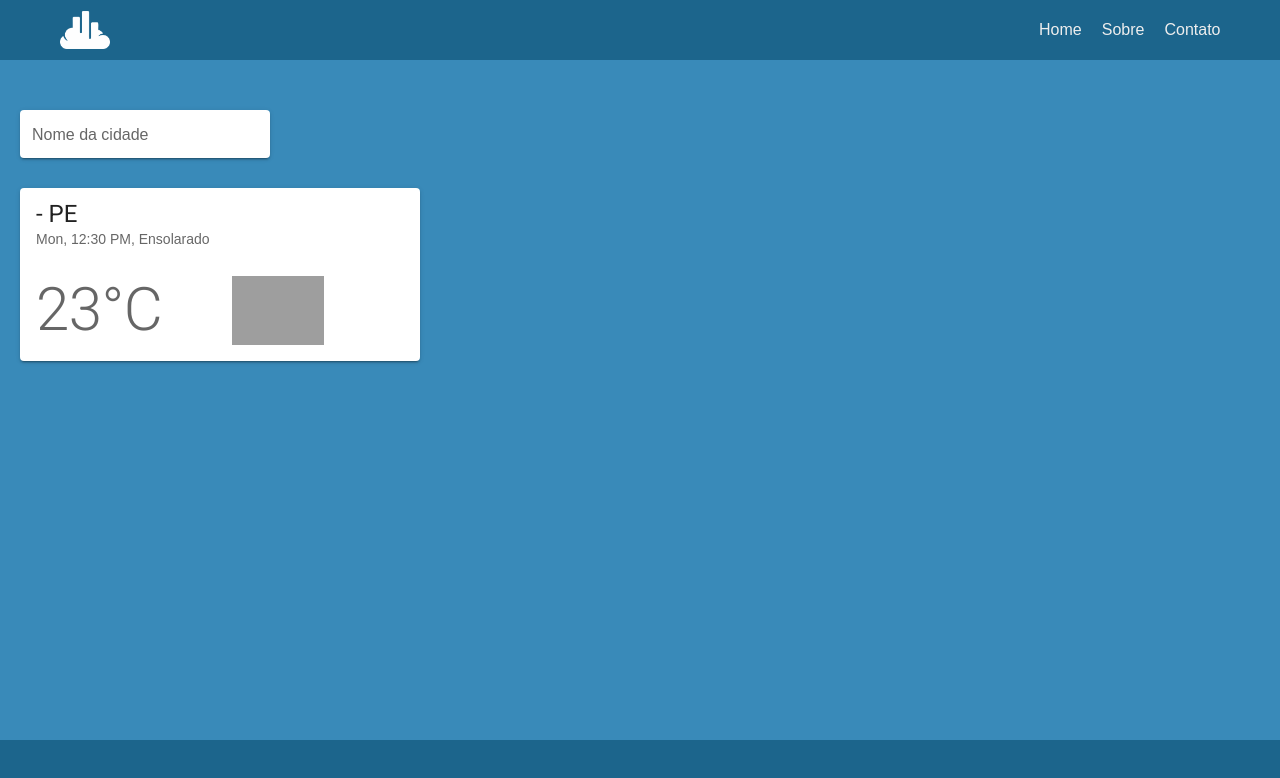
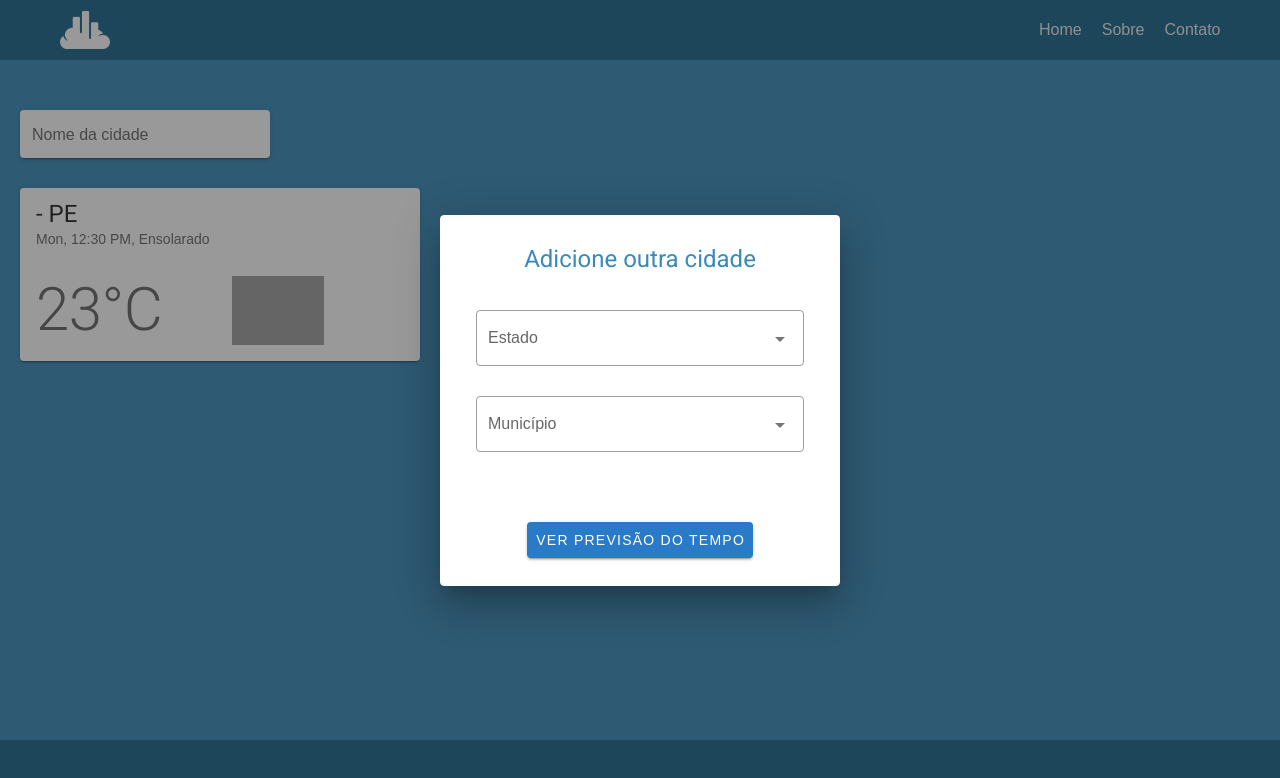
Before and after one commit to Edgleyson-Ferreira/city-climate, a Vue app: page / in a window 1280 px wide. Shown: the top 778 px of the page. Built offline with nearby package versions, Linux system fonts and the light colour scheme; grey boxes are pictures that could not be loaded.

Commit message:
Criado o modal de cidades

```diff
--- /dev/null
+++ b/src/components/CityModal/CityModal.vue
@@ -0,0 +1,36 @@
+<template>
+    <v-row justify="center">
+        <v-dialog class="dialog" width="50vh" v-model="dialog" persistent max-width="600px">
+            <v-card class="card pb-5" >
+                <v-card-title>
+                    <v-container>
+                    <span class="card-title text-h5">Adicione outra cidade</span>
+                    </v-container>
+                </v-card-title>
+                <v-card-text>
+                    <v-container>
+                        <v-select :items="['Pernambuco']" label="Estado" outlined></v-select>
+                        <v-select :items="['Garanhuns', 'Caruaru', 'Recife']" label="Município" outlined></v-select>
+                    </v-container>
+                </v-card-text>
+                <v-card-actions>
+                        <v-btn  color="#297ac7" class="btn-card" align="center" elevation="2" @click="dialog = false">
+                            <p class="bnt-text">Ver previsão do tempo</p>
+                        </v-btn>
+                </v-card-actions>
+            </v-card>
+        </v-dialog>
+    </v-row>
+</template>
+
+<script>
+export default {
+    data: () => ({
+        dialog: true,
+    }),
+}
+</script>
+
+<style scoped src="./style.css">
+
+</style>
--- /dev/null
+++ b/src/components/CityModal/style.css
@@ -0,0 +1,17 @@
+.card{
+
+    display: flex;
+    flex-direction: column;
+    align-items: center;
+    justify-content: center;
+}
+
+.card-title{
+    font-size: 30px;
+    color: var(--color-background-home);
+}
+
+.bnt-text{
+    margin: auto;
+    color: #ffffff;
+}
--- a/src/pages/HomePage/HomePage.vue
+++ b/src/pages/HomePage/HomePage.vue
@@ -8,15 +8,17 @@
         <div>
             <WeatherCardComponent :cityName="cityName" :data="data" @handleEnter="getWeather($event)" />
         </div>
+        <cityModal />
     </main>
 </template>
 
 <script>
 import WeatherCardComponent from "@/components/WeatherCardComponent/WeatherCardComponent.vue";
+import CityModal from '@/components/CityModal/CityModal.vue';
 
 export default {
     name: "HomePage",
-    components: { WeatherCardComponent },
+    components: { WeatherCardComponent, CityModal },
 }
 </script>
 
```
